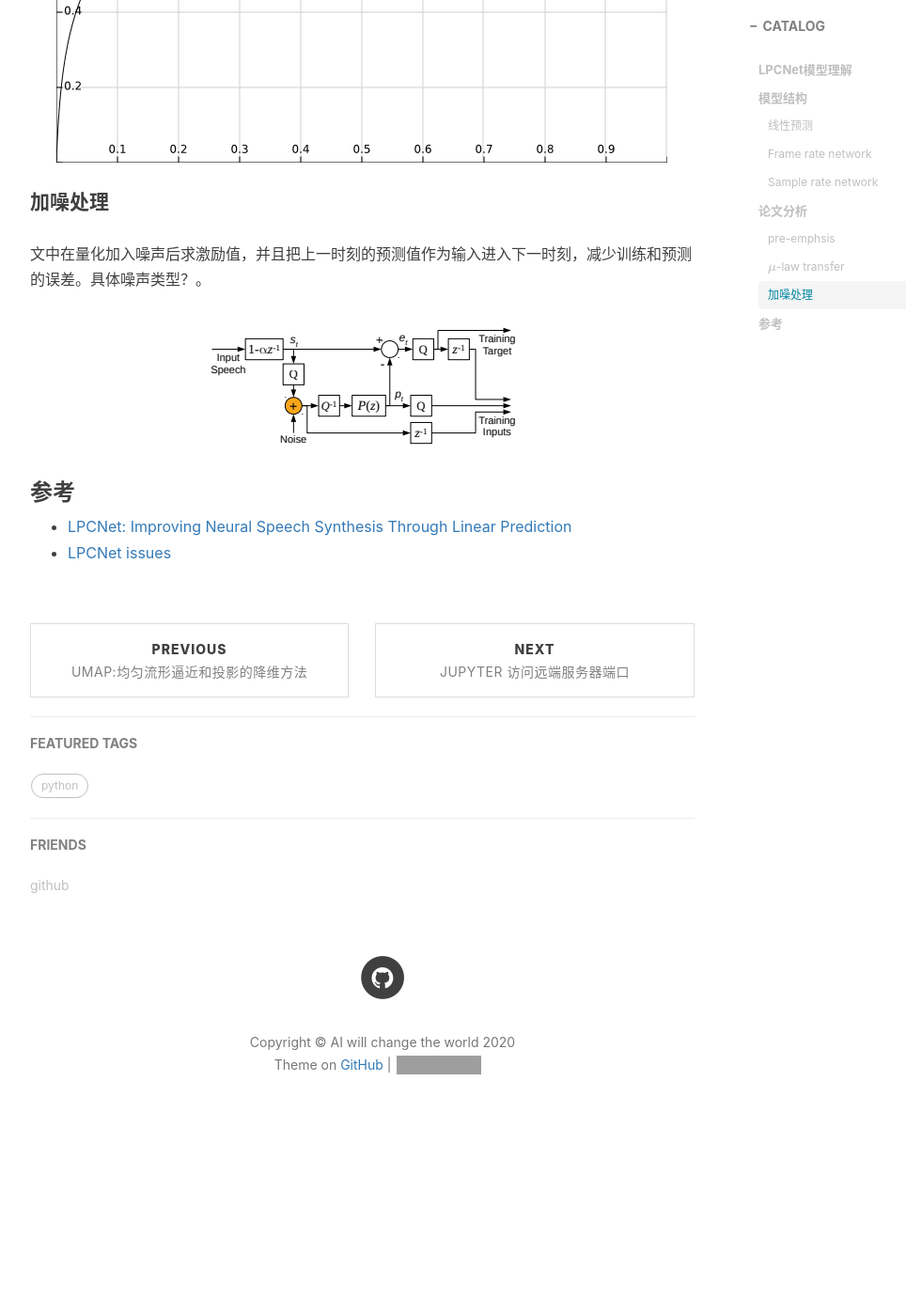
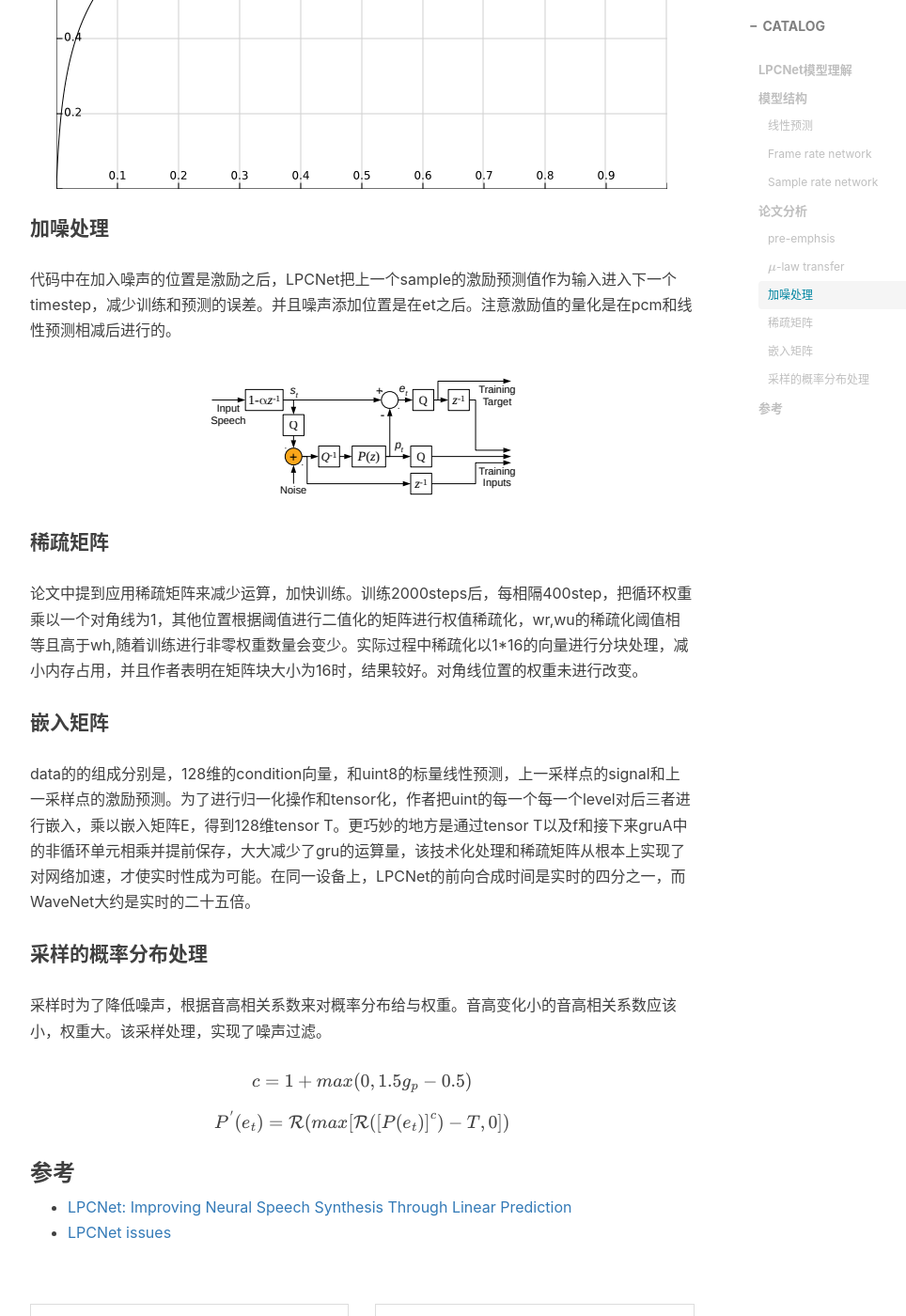
Before and after one commit to zhuxiaoxuhit/zhuxiaoxuhit.github.io, a Jekyll site: the page built from _posts/2020-01-14-LPCNet：物理建模加神经网络的声码器系统.md, in a window 1280 px wide and 1400 px high, scrolled down 3686 px. Shown: the whole window at 94% size, without its empty margins (233-1197 px from the left). Built offline with Jekyll 4.4.1, drawn with Linux system fonts in a browser that asks for light colours; nearby versions of some CDN libraries; formulas are drawn with MathJax 3; comment, search, counter and statistics services are not loaded; before the commit the page ends 4923 px from its top, so only the background shows below that; some of the changed text lies outside the part shown; grey boxes are pictures that could not be loaded.

Commit message:
[MDF] LPCNET

```diff
--- a/_posts/2020-01-14-LPCNet：物理建模加神经网络的声码器系统.md
+++ b/_posts/2020-01-14-LPCNet：物理建模加神经网络的声码器系统.md
@@ -36,10 +36,9 @@
 是一阶线性响应系统，认为每一时刻的幅值变种是上N个时刻（文中取16）的线性组合加上残差信号。残差信号作为激励源将决定下一个时刻声音幅值走向。s是前M（论文中取16）个采样点的振幅变种（变换过），$p_t$是预测系数。预测系数在进入神经网络前已经基于future计算好(Levinson-Durbin算法，看了一下是用迭代法降低复杂度到N平方)，预测时s就是合成的振幅变种。
 
 #### Frame rate network
-该网络是帧级别，20维特征穿过两个串联的两个卷积网络和全连接层用来提取该帧的语言特征。该特征作为条件向量或者说是辅助特征输入到sampe rate network。理解为我们SV中的embedding，它包含了整个帧的语音学特征。需要注意的是，在采样级别网络中的当前帧，该向量是保持不变的。
-
+该网络是帧级别，20维特征穿过两个串联的两个卷积网络和全连接层用来提取该帧的语言特征。源码中和论文中不同，没有resnet。该128维特征作为条件向量进行160次广播，输入到sampe rate network。理解为我们SV中的embedding，它包含了整个帧的语音学特征。需要注意的是，在采样级别网络中的当前帧，该向量是保持不变的。
 #### Sample rate network
-该网路是采样点级别，输入时concat特征向量，上一时刻的激励信号，上一时刻的幅值变种预测，以及响应预测。然后经过两层GRU(第一层细胞多，训练时逐步把weight小的细胞置零减小运算量，第二层细胞少，具体量是？和？)，然后进入Dual FC网络(计算机视觉的卷积手法，文中使用应该是网络并行减少运算量)，经过softmax预测激励的概率分布(文中讲顺带解决了量化噪声原因是？？？)。LOSS是采样点真实值和预测值的差。
+该网络是采样点级别，输入时concat特征向量，上一时刻的激励信号，上一时刻的幅值变种预测，以及响应预测。首先进行标量到128维tensor的嵌入，然后经过两层GRU(第一层细胞多，训练时逐步把weight小的细胞置零减小运算量，第二层细胞少，具体量是384和64)，然后进入Dual FC网络，按照元素相乘操作后得到两个128维，按元素相加。经过softmax预测激励的概率分布(概率分布经过后处理减少噪声影响)。LOSS是采样点真实值和预测值的差。
 
 
 ## 论文分析
@@ -56,9 +55,19 @@
 ![lpcnet](/img/u_law.png)
 
 #### 加噪处理
-文中在量化加入噪声后求激励值，并且把上一时刻的预测值作为输入进入下一时刻，减少训练和预测的误差。具体噪声类型？。
+代码中在加入噪声的位置是激励之后，LPCNet把上一个sample的激励预测值作为输入进入下一个timestep，减少训练和预测的误差。并且噪声添加位置是在et之后。注意激励值的量化是在pcm和线性预测相减后进行的。
 ![lpcnet](/img/lpcnet_noise.png)
 
+#### 稀疏矩阵
+论文中提到应用稀疏矩阵来减少运算，加快训练。训练2000steps后，每相隔400step，把循环权重乘以一个对角线为1，其他位置根据阈值进行二值化的矩阵进行权值稀疏化，wr,wu的稀疏化阈值相等且高于wh,随着训练进行非零权重数量会变少。实际过程中稀疏化以1*16的向量进行分块处理，减小内存占用，并且作者表明在矩阵块大小为16时，结果较好。对角线位置的权重未进行改变。
+
+#### 嵌入矩阵
+data的的组成分别是，128维的condition向量，和uint8的标量线性预测，上一采样点的signal和上一采样点的激励预测。为了进行归一化操作和tensor化，作者把uint的每一个每一个level对后三者进行嵌入，乘以嵌入矩阵E，得到128维tensor T。更巧妙的地方是通过tensor T以及f和接下来gruA中的非循环单元相乘并提前保存，大大减少了gru的运算量，该技术化处理和稀疏矩阵从根本上实现了对网络加速，才使实时性成为可能。在同一设备上，LPCNet的前向合成时间是实时的四分之一，而WaveNet大约是实时的二十五倍。
+
+#### 采样的概率分布处理
+采样时为了降低噪声，根据音高相关系数来对概率分布给与权重。音高变化小的音高相关系数应该小，权重大。该采样处理，实现了噪声过滤。
+<center>$$c =  1 + max(0,1.5g_p - 0.5)$$</center>
+<center>$$ P^{'}(e_t)=\mathcal{R}(max[\mathcal{R}({[P(e_t)]}^{c})-T,0])$$</center>
 
 
 
```
